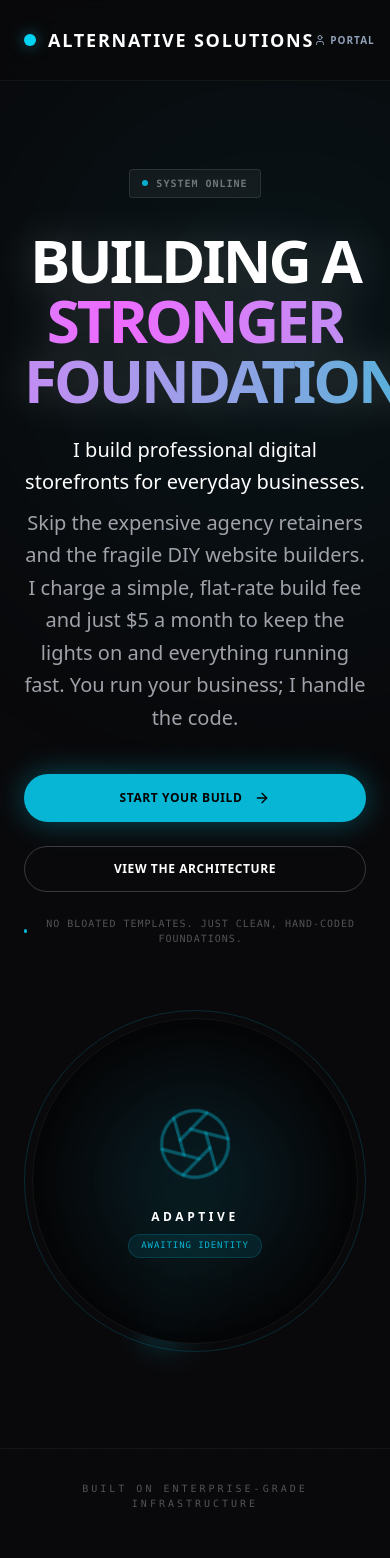
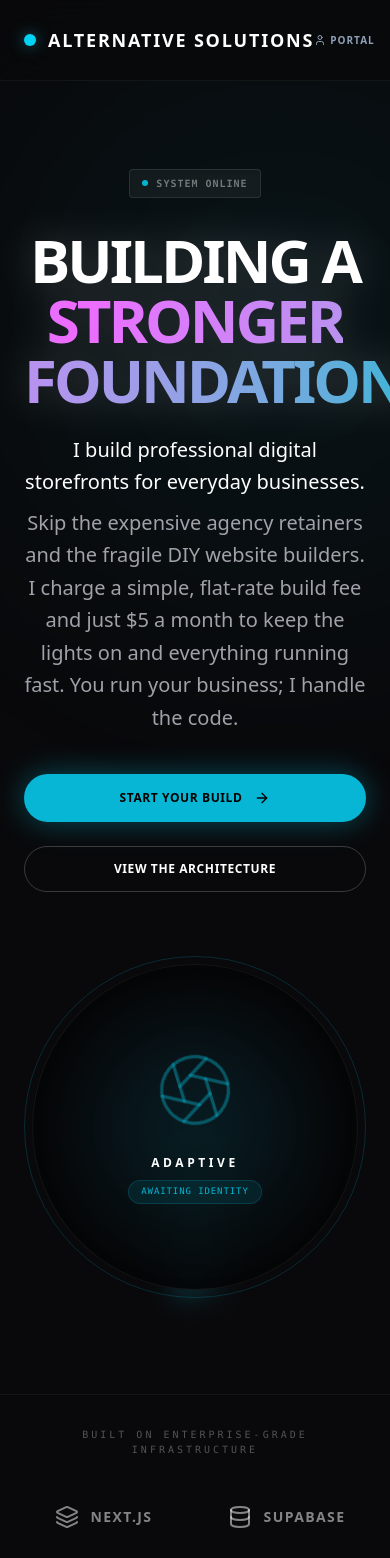
Before and after one commit to cs-alt-solutions/alternative-solutions-web, a Next.js app: page / in a window 390 px wide. Shown: the top 1558 px of the page. Built offline with nearby package versions, Linux system fonts and the light colour scheme.

Commit message:
fixed mobile canvas

```diff
--- a/src/components/dashboard/storefronts/editor/StorefrontEditor.tsx
+++ b/src/components/dashboard/storefronts/editor/StorefrontEditor.tsx
@@ -52,7 +52,9 @@ export default function StorefrontEditor({ store, onClose }: { store: any, onClo
     { id: 'services', label: 'Services', icon: Layers },
   ];
 
-  const PREVIEW_BASE_URL = process.env.NEXT_PUBLIC_BASE_URL || 'http://localhost:3000';
+  // --- BULLETPROOF URL RESOLUTION ---
+  // Checks multiple env variables, then falls back strictly to production.
+  const PREVIEW_BASE_URL = process.env.NEXT_PUBLIC_SITE_URL || process.env.NEXT_PUBLIC_BASE_URL || 'https://alternativesolutions.io';
 
   return (
     <div className="fixed inset-0 z-50 bg-zinc-950 flex flex-col overflow-hidden animate-in slide-in-from-bottom-10 fade-in duration-300">
@@ -90,7 +92,7 @@ export default function StorefrontEditor({ store, onClose }: { store: any, onClo
         {/* LEFT PANE: CONTROLS */}
         <div className={`w-full lg:w-112.5 xl:w-137.5 flex flex-col border-r border-zinc-800 bg-bg-app relative z-10 ${mobileView === 'preview' ? 'hidden lg:flex' : 'flex'}`}>
 
-          {/* --- NEW: SLEEK UNIFIED TAB & ACTION BAR --- */}
+          {/* --- SLEEK UNIFIED TAB & ACTION BAR --- */}
           <div className="flex flex-col xl:flex-row xl:items-center justify-between gap-4 p-3 border-b border-zinc-800 bg-zinc-950 shrink-0 sticky top-0 z-20 shadow-sm">
 
             {/* TABS */}
@@ -126,7 +128,6 @@ export default function StorefrontEditor({ store, onClose }: { store: any, onClo
               </div>
             </div>
           </div>
-          {/* --- END SLEEK BAR --- */}
 
           <div className="flex-1 overflow-y-auto custom-scrollbar bg-zinc-950">
             {/* PASSING MASTER STATE DOWN TO TABS */}
--- a/src/components/home/HomeHero.tsx
+++ b/src/components/home/HomeHero.tsx
@@ -52,31 +52,21 @@ export default function HomeHero() {
             </Link>
 
             <Link
-              href={ROUTES.PUBLIC.PRODUCTS.ROOT}
+              href={ROUTES.PUBLIC.STOREFRONTS.ROOT}
               className="px-8 py-3.5 rounded-full border border-white/20 text-white font-bold text-xs uppercase tracking-wider hover:bg-white/10 hover:border-white/40 transition-all w-full sm:w-auto text-center"
             >
               {HERO.CTA_SECONDARY}
             </Link>
           </div>
-
-          {/* Mechanical Micro-copy */}
-          <div className="mt-6 text-[10px] font-mono text-white/30 uppercase tracking-widest flex items-center justify-center lg:justify-start gap-2">
-             <div className="w-1 h-1 bg-brand-primary rounded-full"></div>
-             {HERO.MICRO_COPY}
-          </div>
         </div>
 
-        {/* RIGHT COLUMN: THE ADAPTIVE IDENTITY PEDESTAL */}
+        {/* RIGHT COLUMN: IDENTITY PEDESTAL */}
         <div className="w-full lg:w-2/5 relative flex justify-center lg:justify-end">
-          <div className="w-full aspect-square max-w-sm rounded-full flex items-center justify-center relative group">
-
-            {/* Outer Glow & Spin Track */}
+           {/* ... (Existing pedestal remains unchanged) */}
+           <div className="w-full aspect-square max-w-sm rounded-full flex items-center justify-center relative group">
             <div className="absolute inset-0 bg-[conic-gradient(from_0deg,transparent_0_340deg,rgba(6,182,212,0.3)_360deg)] animate-[spin_4s_linear_infinite] rounded-full blur-md" />
             <div className="absolute inset-0 border border-brand-primary/20 rounded-full" />
-
-            {/* The Inner Sanctum */}
             <div className="absolute inset-2 bg-zinc-950/80 backdrop-blur-xl rounded-full flex flex-col items-center justify-center border border-white/5 shadow-[inset_0_0_50px_rgba(0,0,0,0.8)] overflow-hidden">
-              {/* Core Pulse */}
               <div className="absolute w-40 h-40 bg-brand-primary/20 rounded-full blur-3xl animate-pulse" />
               <Aperture size={80} className="text-brand-primary/40 mb-6 animate-[spin_30s_linear_infinite] relative z-10" strokeWidth={1} />
               <div className="relative z-10 text-center">
@@ -84,10 +74,10 @@ export default function HomeHero() {
                  <p className="text-[9px] font-mono text-brand-primary uppercase tracking-widest bg-brand-primary/10 px-3 py-1 rounded-full border border-brand-primary/20 inline-block">Awaiting Identity</p>
               </div>
             </div>
-
           </div>
         </div>
       </div>
+
 
       {/* AUTHORITY BANNER */}
       <div className="mt-24 pt-8 border-t border-white/5 flex flex-col items-center justify-center animate-in fade-in slide-in-from-bottom-4 duration-1000 delay-500 w-full max-w-6xl mx-auto px-6">
```
